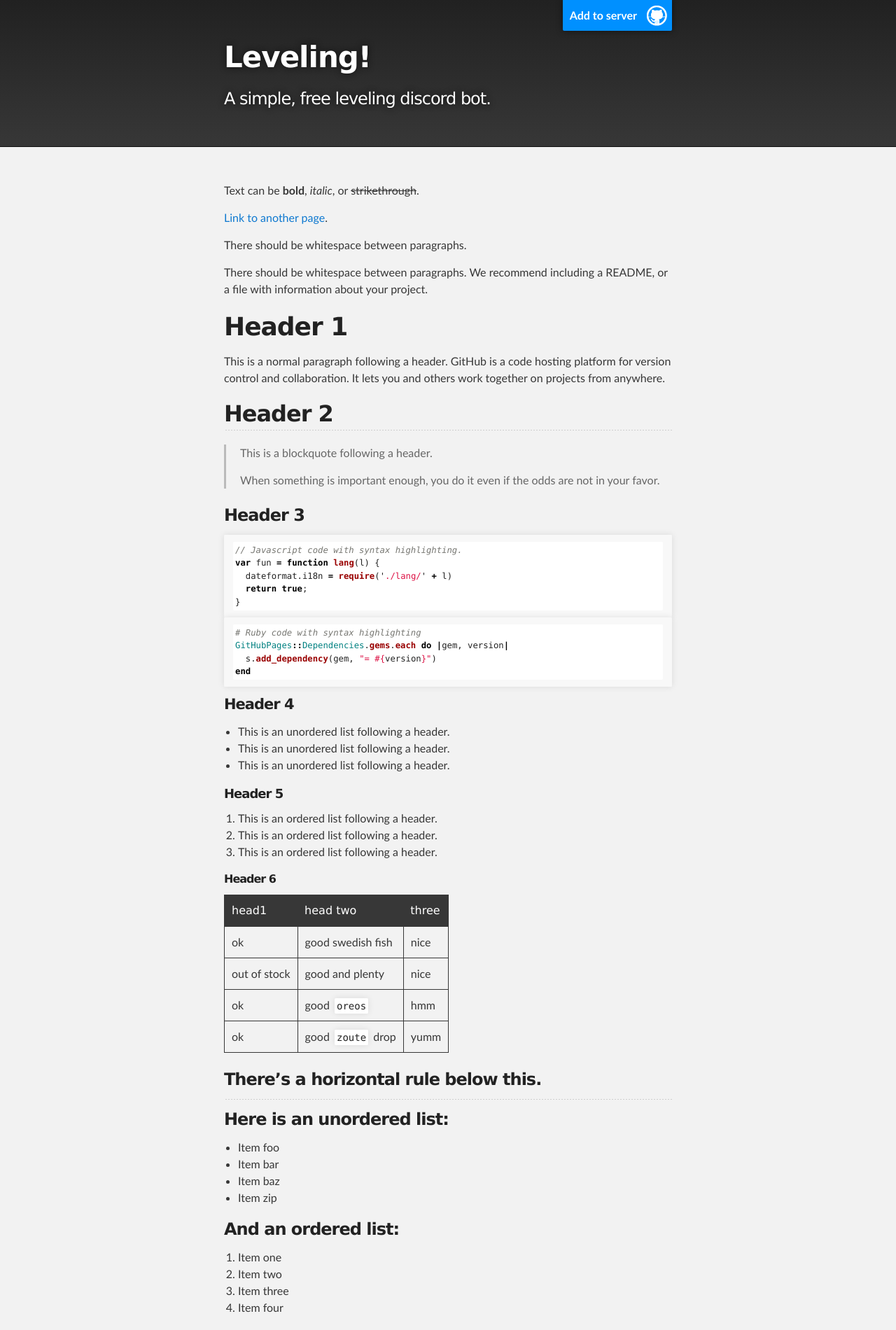
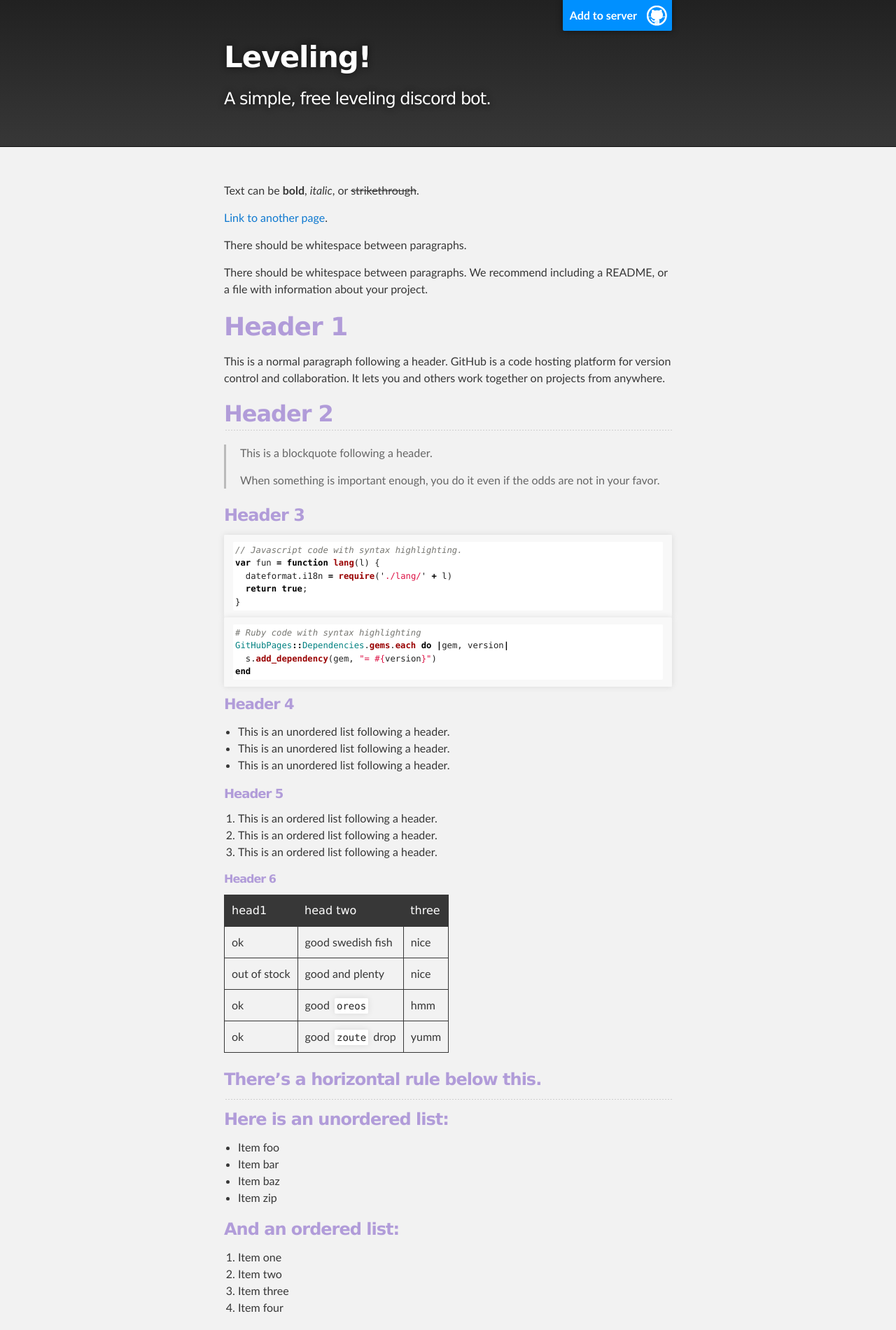
Before and after one commit to streetlegithub/levelerbot.cf, a Jekyll site: the page built from indexx.md, in a window 1280 px wide. Shown: the top 1900 px of the page at 70% size. Built offline with Jekyll 4.4.1, drawn with Linux system fonts in a browser that asks for light colours.

Commit message:
Update jekyll-theme-slate.scss

```diff
--- a/_sass/jekyll-theme-slate.scss
+++ b/_sass/jekyll-theme-slate.scss
@@ -56,7 +56,7 @@ body {
 h1, h2, h3, h4, h5, h6 {
   margin: 10px 0;
   font-weight: 700;
-  color:#222222;
+  color:#b19cd9;
   font-family: 'Lucida Grande', 'Calibri', Helvetica, Arial, sans-serif;
   letter-spacing: -1px;
 }
```
